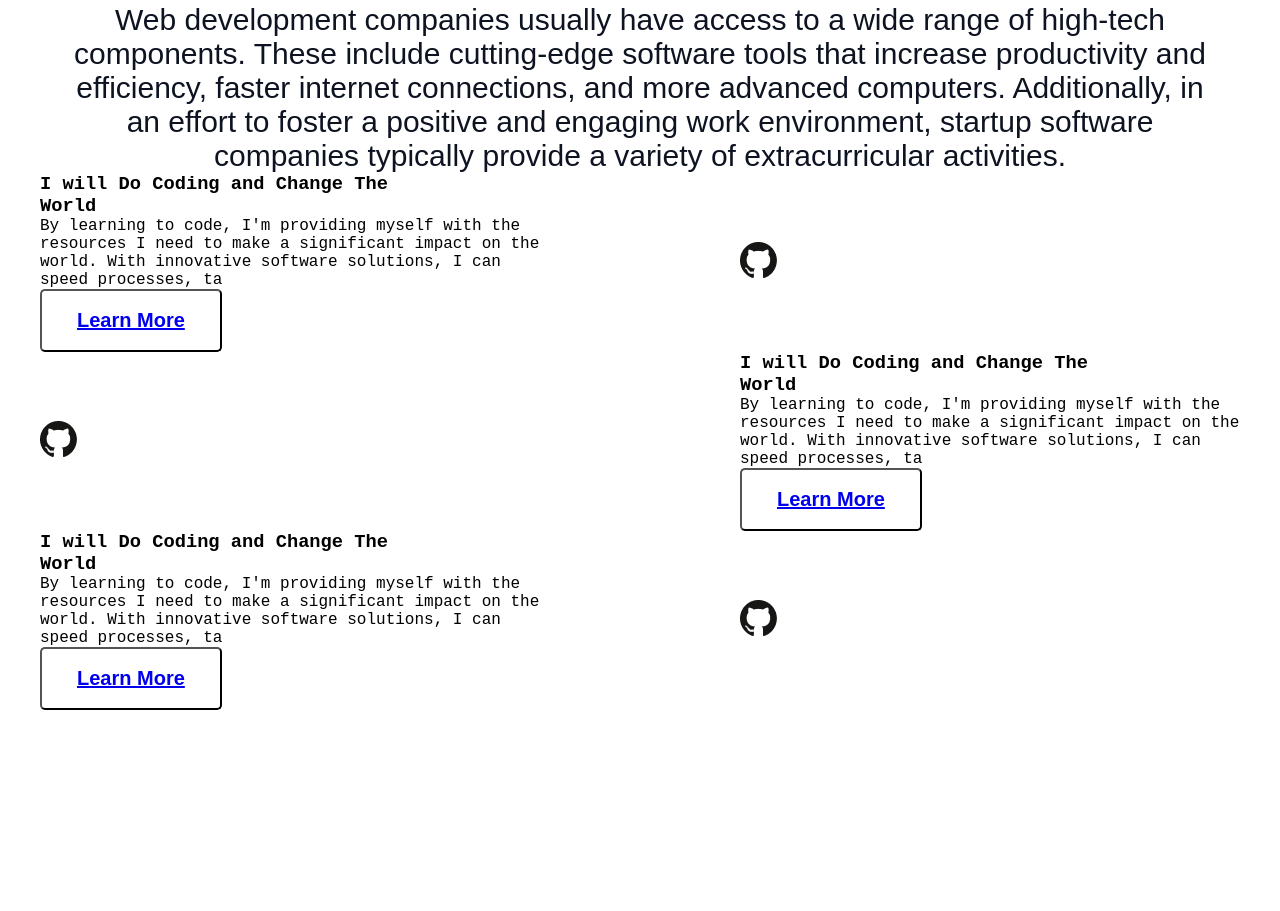
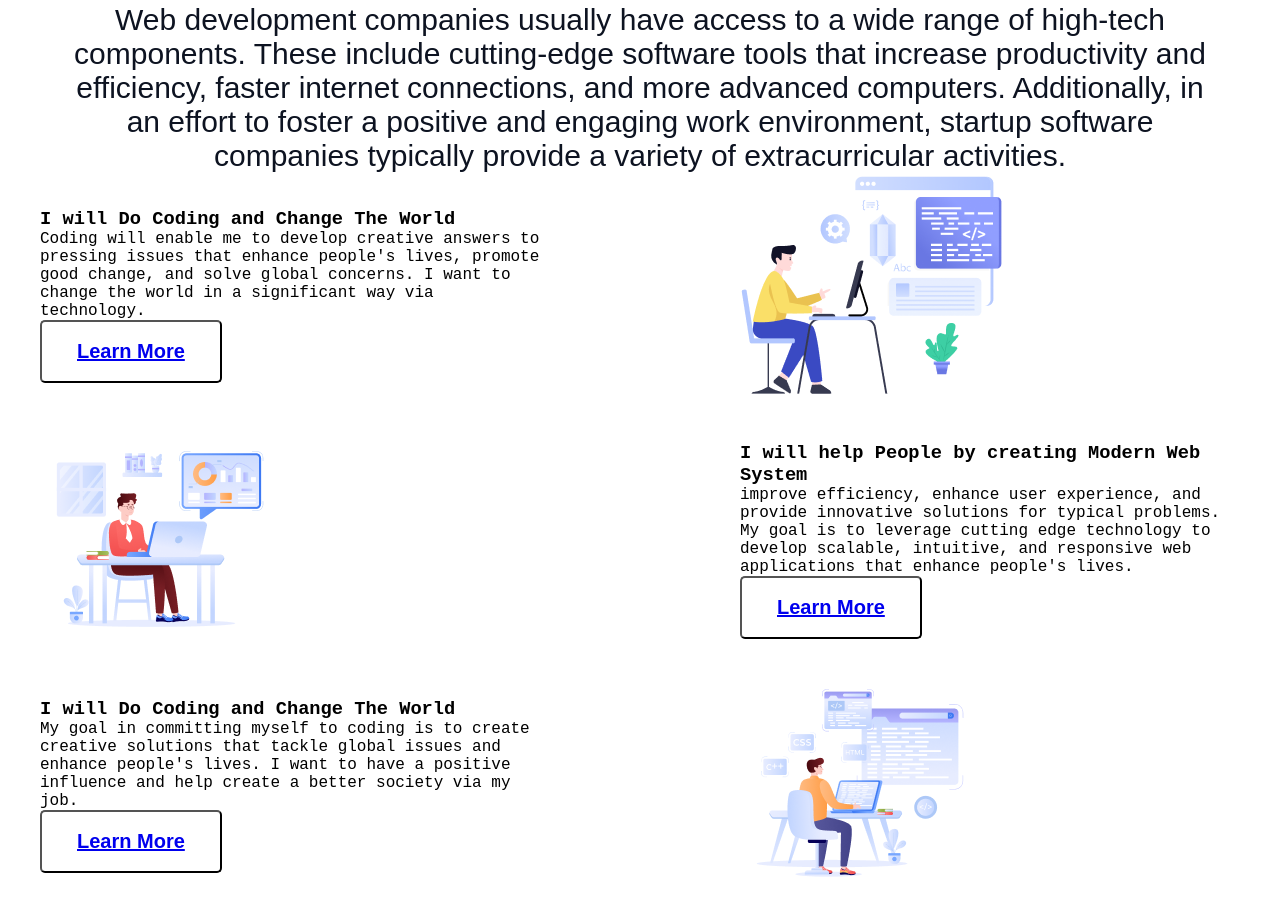
Before and after one commit to akrur-joy/assignment-1, a plain HTML site: page index.html in a window 1280 px wide. Shown: the part 816-1727 px from the top of the page. Drawn offline with Linux system fonts and the light colour scheme; a web font is replaced by a local one.

Commit message:
third commit

```diff
--- a/index.html
+++ b/index.html
@@ -43,55 +43,58 @@
 
                 <div class="second">
                     <div class="second-cont">
-                        <h3 class="sec-h3">I will Do Coding and Change The <br>
+                        <h3 class="sec-h3">I will Do Coding and Change The
                             World</h3>
-                        <p>By learning to code, I'm providing myself with the
-                            resources I need to make a significant impact on the
-                            world. With innovative software solutions, I can
-                            speed processes, ta
+                        <p>Coding will enable me to develop creative answers to
+                            pressing issues that enhance people's lives, promote
+                            good change, and solve global concerns. I want to
+                            change the world in a significant way via
+                            technology.
                         </p>
                         <button class="button"><a href="learn1.html">Learn
                                 More</a></button>
                     </div>
                     <div class="second-cont1">
-                        <img src="./assets/github.png" />
+                        <img src="./assets/Layer_1.png" />
                     </div>
 
                 </div>
 
                 <div class="second">
                     <div class="second-cont1">
-                        <img src="./assets/github.png" />
+                        <img src="./assets/Group 3.png" />
                     </div>
                     <div class="second-cont">
-                        <h3 class="sec-h3">I will Do Coding and Change The <br>
-                            World</h3>
-                        <p>By learning to code, I'm providing myself with the
-                            resources I need to make a significant impact on the
-                            world. With innovative software solutions, I can
-                            speed processes, ta
+                        <h3 class="sec-h3">I will help People by creating
+                            Modern Web System</h3>
+                        <p>improve efficiency, enhance user experience, and
+                            provide innovative solutions for typical problems.
+                            My goal is to leverage cutting edge technology to
+                            develop scalable, intuitive, and responsive web
+                            applications that enhance people's lives.
+
                         </p>
                         <button class="button"><a href="learn1.html">Learn
                                 More</a></button>
                     </div>
 
-
                 </div>
 
                 <div class="second">
                     <div class="second-cont">
-                        <h3 class="sec-h3">I will Do Coding and Change The <br>
+                        <h3 class="sec-h3">I will Do Coding and Change The
                             World</h3>
-                        <p>By learning to code, I'm providing myself with the
-                            resources I need to make a significant impact on the
-                            world. With innovative software solutions, I can
-                            speed processes, ta
+                        <p>My goal in committing myself to coding is to create
+                            creative solutions that tackle global issues and
+                            enhance people's lives. I want to have a positive
+                            influence and help create a better society via my
+                            job.
                         </p>
                         <button class="button"><a href="learn1.html">Learn
                                 More</a></button>
                     </div>
                     <div class="second-cont1">
-                        <img src="./assets/github.png" />
+                        <img src="./assets/Group 4.png">
                     </div>
 
                 </div>
@@ -103,17 +106,16 @@
                 <div>
                     <h2>My Inspiration</h2>
                     <br>
-                    <p>I find inspiration for my web designs in many places.
-                        I often look to other designers and web developers
-                        for inspiration and ideas. I also like to look at
-                        the latest trends in web design, such as responsive
-                        design, minimalism, and user-centered design.
-                        Additionally, I often draw inspiration from the
-                        content and goals of the website I am designing, as
-                        well as the target audience. Finally, I also try to
-                        draw inspiration from my own creativity and
-                        experience to come up with unique and innovative
-                        designs.
+                    <p>When I'm creating websites, I search a variety of places
+                        for inspiration. It is common for me to go to other web
+                        developers and designers for ideas and inspiration.
+                        Furthermore, I like to keep up with the latest
+                        developments in web design, like responsive design,
+                        minimalism, and user-centered development. When creating
+                        a website, I also draw inspiration from the intended
+                        audience, the goals of the website, and its content. In
+                        the end, I use my own creativity and knowledge to
+                        produce unique and avant-garde designs.
                     </p>
                     <br>
                     <br>
@@ -126,7 +128,7 @@
                 </div>
                 <footer>
                     <div class="support-section">
-                        <h1>I need Support</h1>
+                        <h1 >I need Support</h1>
                         <p>Lorem Ipsum is simply dummy text of the printing and
                             typesetting industry.</p>
                         <form>
@@ -138,11 +140,11 @@
                     <div class="footer-bottom">
                         <p>An Open Commitment by Awlad Hossain</p>
                         <div class="social-icons">
-                            <a href="#"><img src="path_to_facebook_icon.png"
+                            <a href="https://www.facebook.com/"><img src="./assets/facebook.png"
                                     alt="Facebook"></a>
-                            <a href="#"><img src="path_to_github_icon.png"
+                            <a href="https://github.com/login"><img src="./assets/github.png"
                                     alt="GitHub"></a>
-                            <a href="#"><img src="path_to_linkedin_icon.png"
+                            <a href="https://bd.linkedin.com/"><img src="./assets/linkedin-icon 1.png"
                                     alt="LinkedIn"></a>
                         </div>
                     </div>
@@ -150,7 +152,7 @@
             </section>
 
         </main>
-        <!-- chatgpt code -->
+
 
     </body>
 </html>
```
